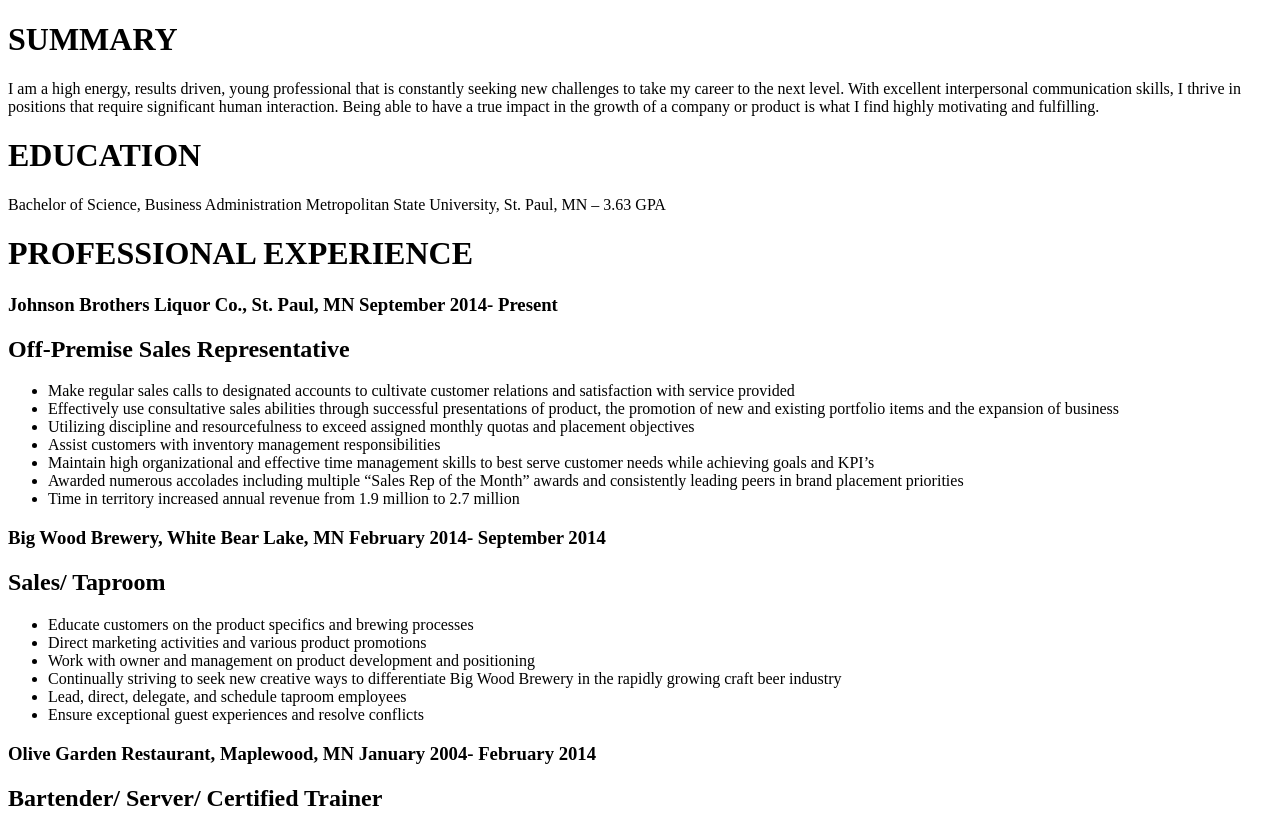
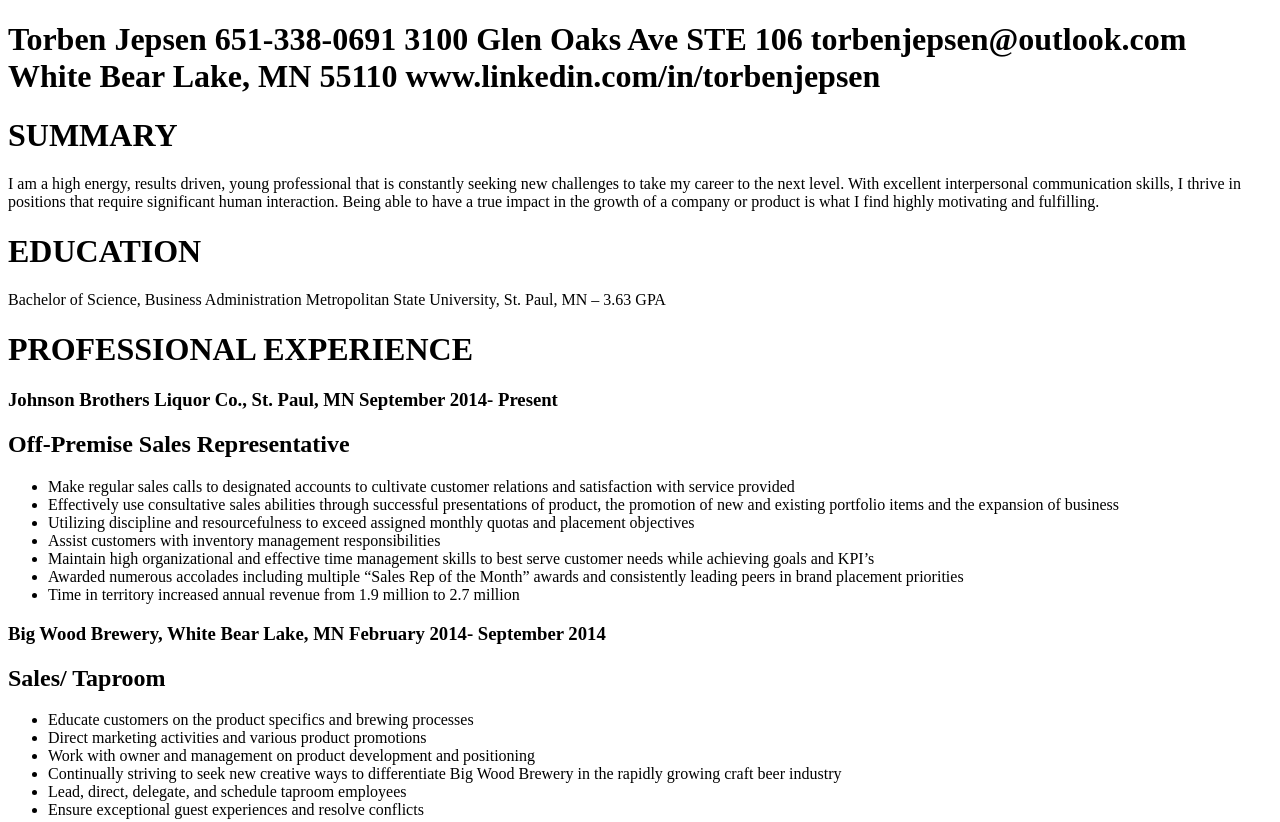
Before and after one commit to TorbenJepsen/TorbenJepsen.github.io, a plain HTML site: page index.html in a window 1280 px wide. Shown: the top 822 px of the page. Drawn offline with Linux system fonts and the light colour scheme.

Commit message:
Update index.html

```diff
--- a/index.html
+++ b/index.html
@@ -4,6 +4,9 @@
 <title>Torben J Jepsen Resume</title>
 </head>
 <body>
+	<h1>Torben Jepsen                                                         	651-338-0691
+3100 Glen Oaks Ave STE 106	torbenjepsen@outlook.com
+		White Bear Lake, MN 55110	www.linkedin.com/in/torbenjepsen</h1>
 <h1>SUMMARY</h1>
 <p>I am a high energy, results driven, young professional that is constantly seeking new challenges to take my career to the next level. With excellent interpersonal communication skills, I thrive in positions that require significant human interaction. Being able to have a true impact in the growth of a company or product is what I find highly motivating and fulfilling.</p>
 <h1>EDUCATION</h1>
```
